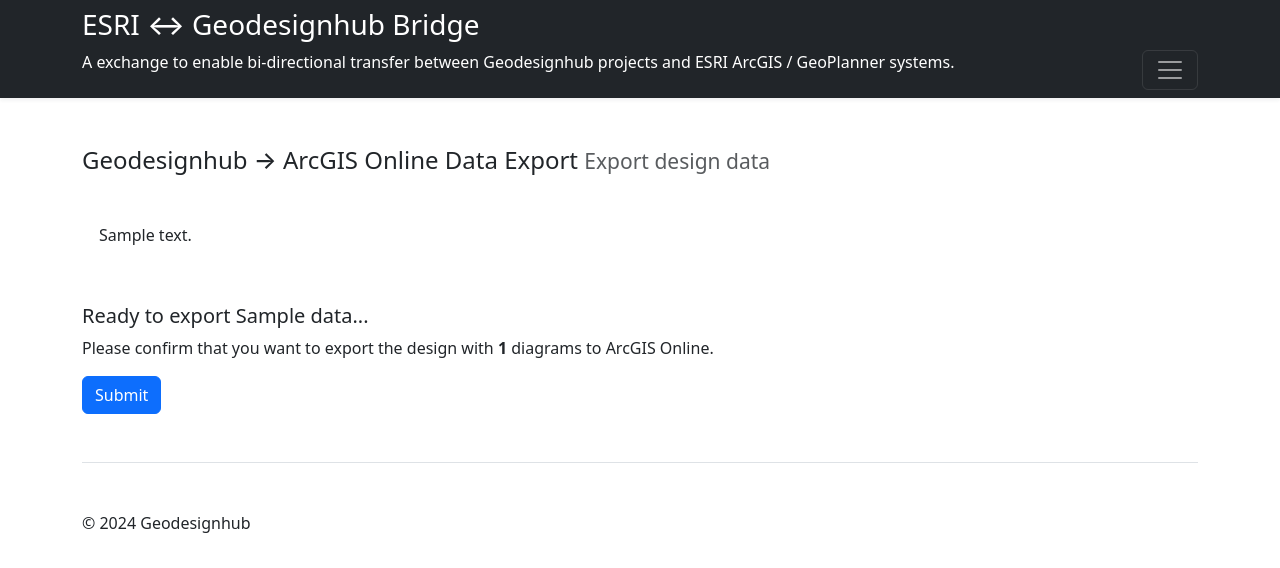
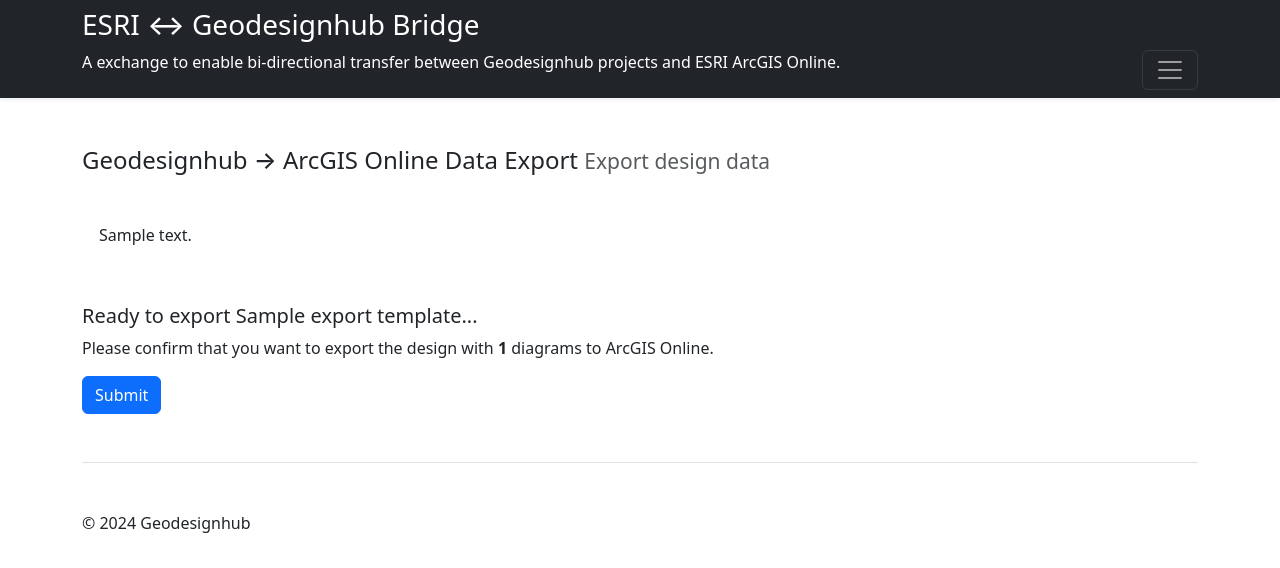
Before and after one commit to geodesignhub/esri-bridge-v2, a Flask app: template esri_bridge/templates/export.html in a window 1280 px wide. Shown: the top 568 px of the page. Run offline with Flask 3, Linux system fonts and the light colour scheme; the template is opened without the code that fills it: values that come from a table or form of the project are taken from there, most other values are stand-ins (such as "Sample title", 1, 10 or a date in 2020); some libraries are stand-ins or nearby versions.

Commit message:
Updated to fix text, updated utils

```diff
--- a/app.py
+++ b/app.py
@@ -74,7 +74,6 @@ class ExportConfirmationForm(FlaskForm):
 
 @app.route("/export/", methods=["GET"])
 def export_design():
-    """This is the root of the web service, upon successful authentication a text will be displayed in the browser"""
     try:
         project_id = request.args.get("projectid")
         apitoken = request.args.get("apitoken")
@@ -105,8 +104,8 @@ def export_design():
         design_details_str = r.get(session_key)
         _design_details = json.loads(design_details_str.decode("utf-8"))
         design_details =  from_dict(
-        data_class=GeodesignhubDataStorage,
-        data=_design_details,
+            data_class=GeodesignhubDataStorage,
+            data=_design_details,
         )
 
         agol_submission_job = ExportToArcGISRequestPayload(agol_token = agol_token, agol_project_id=agol_project_id, gdh_design_details=design_details, session_id = session_id)
@@ -119,7 +118,6 @@ def export_design():
             job_id= session_id
         )
 
-
         return redirect(
             url_for(
                 "export_result",
@@ -130,9 +128,7 @@ def export_design():
                 code=307,
             )
         )
-
     session_id = uuid.uuid4()
-
     my_geodesignhub_downloader = GeodesignhubDataDownloader(
         session_id=session_id,
         project_id=project_id,
@@ -153,11 +149,10 @@ def export_design():
     _num_features = len(gj_serialized['features'])
     gdh_data_for_storage = GeodesignhubDataStorage(design_geojson = design_geojson, design_id = design_id, design_team_id = design_team_id, project_id = project_id, design_name = _design_name)
     session_key = str(session_id) + "_design"
-
+    # Cache it
     r.set(session_key, json.dumps(asdict(gdh_data_for_storage)))
     r.expire(session_key, time=60000)
 
-    # Cache it
     confirmation_message = "Ready for migration"
     message_type = MessageType.success
     export_confirmation_payload = ExportConfirmationPayload(
@@ -172,7 +167,7 @@ def export_design():
 
     return render_template(
         "export.html",
-        data=asdict(export_confirmation_payload, dict_factory=custom_asdict_factory),
+        export_template_data=asdict(export_confirmation_payload, dict_factory=custom_asdict_factory),
         form=export_confirmation_form,
     )
 
--- a/esri_bridge/templates/export.html
+++ b/esri_bridge/templates/export.html
@@ -10,16 +10,16 @@
             <h4>Geodesignhub → ArcGIS Online Data Export
             <small class="text-muted">Export design data</small></h4>
             <br>
-            {% if data.message %}
+            {% if export_template_data.message %}
             <div class="mb-3">
               <div class="alert alert-{{data.message_type}}" role="alert">
-                {{data.message}}
+                {{export_template_data.message}}
               </div>
             </div>
             {% endif %}
             <br>
-            <h5>Ready to export {{data.geodesignhub_design_name}}...</h5>
-            <p>Please confirm that you want to export the design with <b>{{data.geodesignhub_design_feature_count}}</b> diagrams to ArcGIS Online. </p>
+            <h5>Ready to export {{export_template_data.geodesignhub_design_name}}...</h5>
+            <p>Please confirm that you want to export the design with <b>{{export_template_data.geodesignhub_design_feature_count}}</b> diagrams to ArcGIS Online. </p>
             {{ render_form(form) }}
 
         </div>
--- a/esri_bridge/templates/layout.html
+++ b/esri_bridge/templates/layout.html
@@ -7,7 +7,7 @@
     <meta name="author" content="">
     <link rel="icon" href="{{ url_for('static', filename='favicon.ico')}}">
 
-    <title>Create Geodesignhub Project</title>
+    <title>ESRI Geodesignhub Data Bridge</title>
     <link rel="canonical" href="https://getbootstrap.com/docs/4.0/examples/jumbotron/">
 
     <!-- Bootstrap core CSS -->
@@ -27,8 +27,8 @@
             <div class="row">
 
               <div class="col-sm-8 col-md-7 py-4">
-                <p class="text-white">This is a plugin that uses <a href="https://www.geodesignhub.com/api/" target="_blank">Geodesignhub API</a> to exchange data with ArcGIS Online system.</p>
-                <p class="text-white">See more on <a target="_blank" href="https://geodesignhub.github.io/ESRI-Bridge/">Github</a>.</p>
+                <p class="text-white">This is a plugin that uses <a href="https://www.geodesignhub.com/api/" target="_blank">Geodesignhub API</a> to exchange data with ArcGIS Online platform.</p>
+                <p class="text-white">You can contribute at <a target="_blank" href="https://geodesignhub.github.io/esri-bridge-v2/">Github</a>.</p>
               </div>
               <div class="col-sm-4 offset-md-1 py-4">
                 <h4 class="text-white">Support</h4>
@@ -43,8 +43,7 @@
           <div class="container">
 
             <h3 class="text-white">ESRI ↔ Geodesignhub Bridge</h3>
-            <p class="text-white">A exchange to enable bi-directional transfer between Geodesignhub projects and ESRI ArcGIS / GeoPlanner systems.</p>
-
+            <p class="text-white">A exchange to enable bi-directional transfer between Geodesignhub projects and ESRI ArcGIS Online.</p>
 
             <button class="navbar-toggler" type="button" data-bs-toggle="collapse" data-bs-target="#navbarHeader" aria-controls="navbarHeader" aria-expanded="false" aria-label="Toggle navigation">
               <span class="navbar-toggler-icon"></span>
@@ -70,7 +69,6 @@
                 <script type="text/javascript" src="{{ url_for('static', filename='js/leaflet.js') }}"></script>
                 <script type="text/javascript" src="{{ url_for('static', filename='js/humane.min.js') }}"></script>
 
-
                 {% block footer %} {% endblock %}
 
         </main>
```
Also changed, not shown: utils.py (+7 -48 lines).
